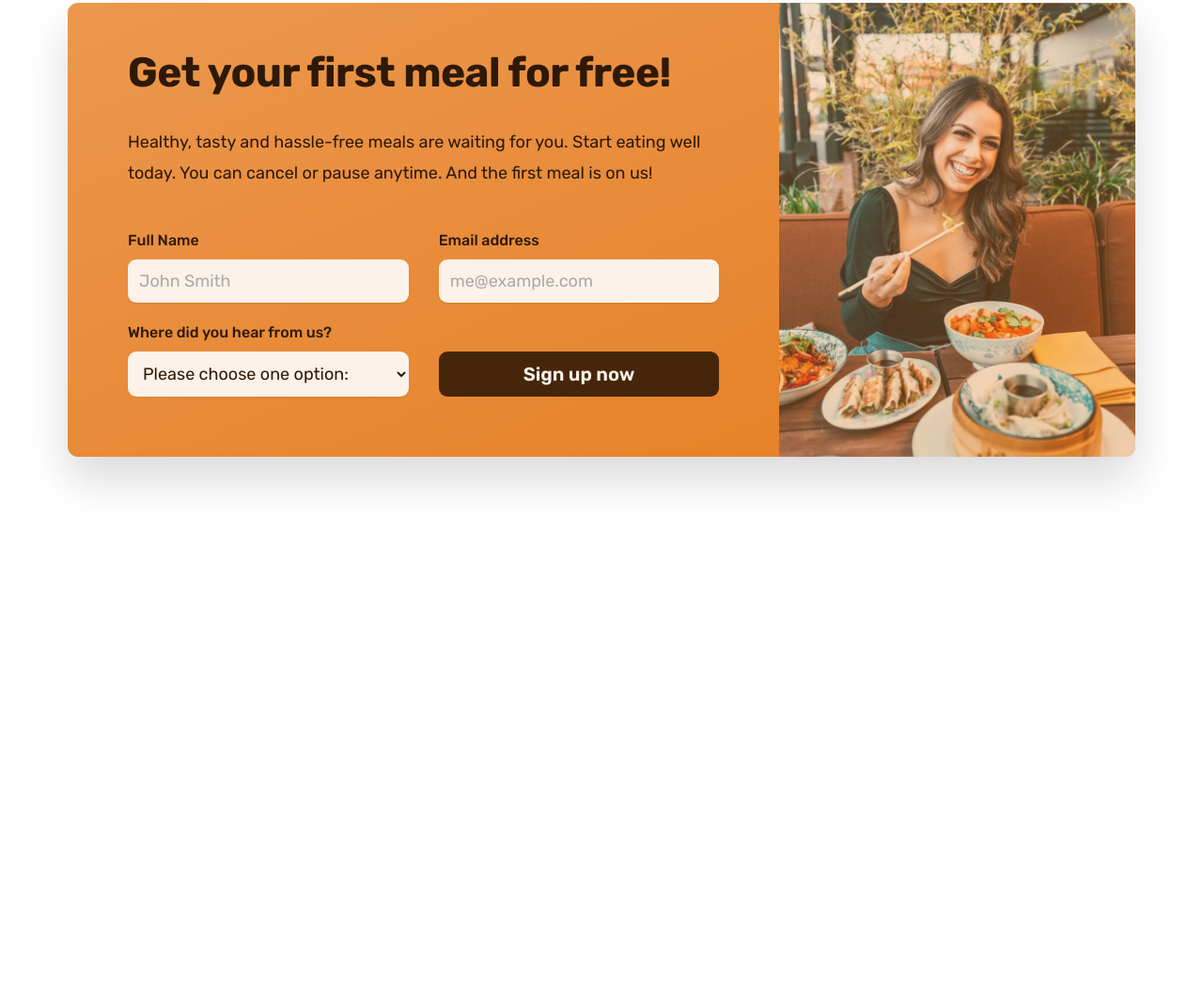
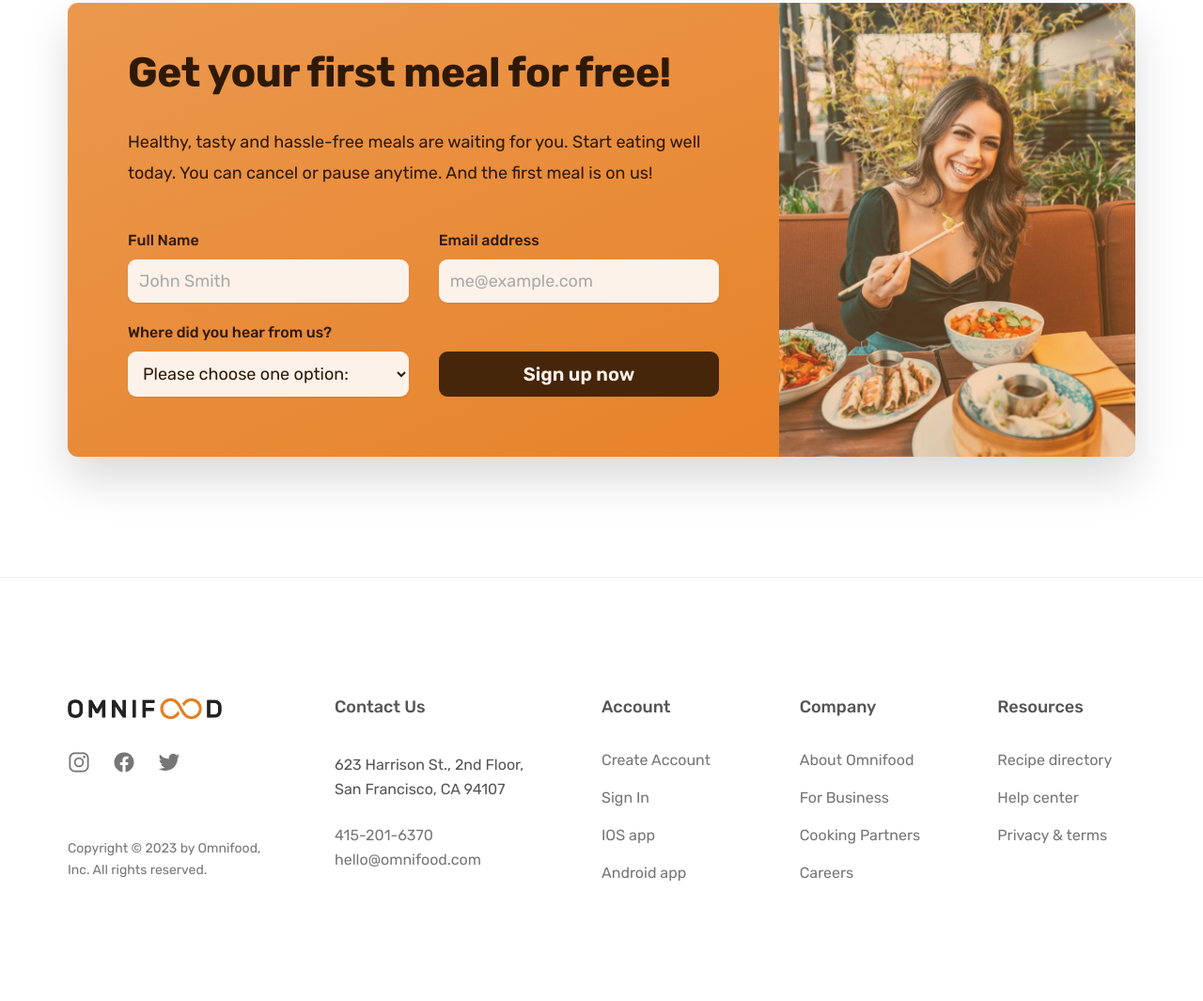
Before and after one commit to xthazudp/OMNIFOOD, a plain HTML site: page index.html in a window 1280 px wide. Shown: the part 5967-7032 px from the top of the page at 94% size. Before the commit the page ends 6581 px from the top, so only its background shows below. Drawn offline with nearby package versions, Linux system fonts and the light colour scheme; a web font is replaced by a local one.

Commit message:
footer section

```diff
--- /dev/null
+++ b/css/footerStyle.css
@@ -0,0 +1,72 @@
+.footer {
+  padding: 12.8rem 0;
+  border-top: 1px solid #eee;
+}
+
+.grid-footer {
+  grid-template-columns: 1.5fr 1.5fr 1fr 1fr 1fr;
+}
+
+.logo-col {
+  display: flex;
+  flex-direction: column;
+}
+
+.footer-logo {
+  display: block;
+  margin-bottom: 3.2rem;
+}
+
+.social-links {
+  list-style: none;
+  display: flex;
+  gap: 2.4rem;
+}
+
+.social-icon {
+  height: 2.4rem;
+  width: 2.4rem;
+}
+
+.copyright {
+  font-size: 1.4rem;
+  line-height: 1.6;
+  color: #767676;
+  margin-top: auto;
+}
+
+.contacts {
+  font-size: 1.6rem;
+  line-height: 1.6;
+  font-style: normal;
+}
+
+.address {
+  margin-bottom: 2.4rem;
+}
+
+.footer-heading {
+  font-size: 1.8rem;
+  font-weight: 500;
+  margin-bottom: 4rem;
+}
+
+.footer-nav {
+  list-style: none;
+  display: flex;
+  flex-direction: column;
+  gap: 2.4rem;
+}
+
+.footer-link:link,
+.footer-link:visited {
+  text-decoration: none;
+  font-size: 1.6rem;
+  color: #767676;
+  transition: all 0.3s;
+}
+
+.footer-link:hover,
+.footer-link:active {
+  color: #555;
+}
--- a/index.html
+++ b/index.html
@@ -21,6 +21,7 @@
     <link rel="stylesheet" href="css/testimonialStyle.css" />
     <link rel="stylesheet" href="css/pricingStyle.css" />
     <link rel="stylesheet" href="css/ctaStyle.css" />
+    <link rel="stylesheet" href="css/footerStyle.css" />
 
     <title>OMNIFOOD</title>
   </head>
@@ -586,6 +587,79 @@
         </div>
       </section>
     </main>
+    <!-- FOOTER SECTION -->
+    <footer class="footer">
+      <div class="container grid grid-footer">
+        <div class="logo-col">
+          <a href="#" class="footer-logo">
+            <img src="img/omnifood-logo.png" alt="Omnifood Logo" class="logo" />
+          </a>
+
+          <ul class="social-links">
+            <li>
+              <a class="footer-link" href="#"
+                ><ion-icon class="social-icon" name="logo-instagram"></ion-icon
+              ></a>
+            </li>
+            <li>
+              <a class="footer-link" href="#"
+                ><ion-icon class="social-icon" name="logo-facebook"></ion-icon
+              ></a>
+            </li>
+            <li>
+              <a class="footer-link" href="#"
+                ><ion-icon class="social-icon" name="logo-twitter"></ion-icon
+              ></a>
+            </li>
+          </ul>
+
+          <p class="copyright">
+            Copyright &copy; 2023 by Omnifood, Inc. All rights reserved.
+          </p>
+        </div>
+        <div class="address-col">
+          <p class="footer-heading">Contact Us</p>
+          <address class="contacts">
+            <p class="address">
+              623 Harrison St., 2nd Floor, San Francisco, CA 94107
+            </p>
+            <p>
+              <a class="footer-link" href="tel: 415-201-6370"> 415-201-6370</a
+              ><br />
+              <a class="footer-link" href="mailto:hello@omnifood.com"
+                >hello@omnifood.com</a
+              >
+            </p>
+          </address>
+        </div>
+        <nav class="nav-col">
+          <p class="footer-heading">Account</p>
+          <ul class="footer-nav">
+            <li><a class="footer-link" href="#">Create Account</a></li>
+            <li><a class="footer-link" href="#">Sign In</a></li>
+            <li><a class="footer-link" href="#">IOS app</a></li>
+            <li><a class="footer-link" href="#">Android app</a></li>
+          </ul>
+        </nav>
+        <nav class="nav-col">
+          <p class="footer-heading">Company</p>
+          <ul class="footer-nav">
+            <li><a class="footer-link" href="#">About Omnifood</a></li>
+            <li><a class="footer-link" href="#">For Business</a></li>
+            <li><a class="footer-link" href="#">Cooking Partners</a></li>
+            <li><a class="footer-link" href="#">Careers</a></li>
+          </ul>
+        </nav>
+        <nav class="nav-col">
+          <p class="footer-heading">Resources</p>
+          <ul class="footer-nav">
+            <li><a class="footer-link" href="#">Recipe directory</a></li>
+            <li><a class="footer-link" href="#">Help center</a></li>
+            <li><a class="footer-link" href="#">Privacy & terms</a></li>
+          </ul>
+        </nav>
+      </div>
+    </footer>
     <!-- IONICONS SCRIPTS-->
     <script
       type="module"
```
